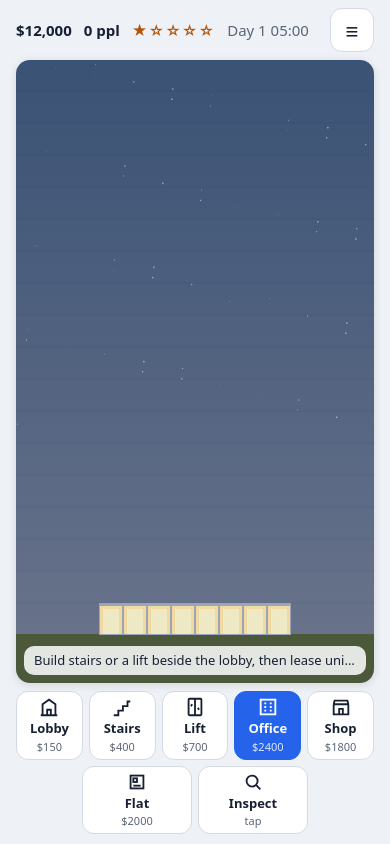
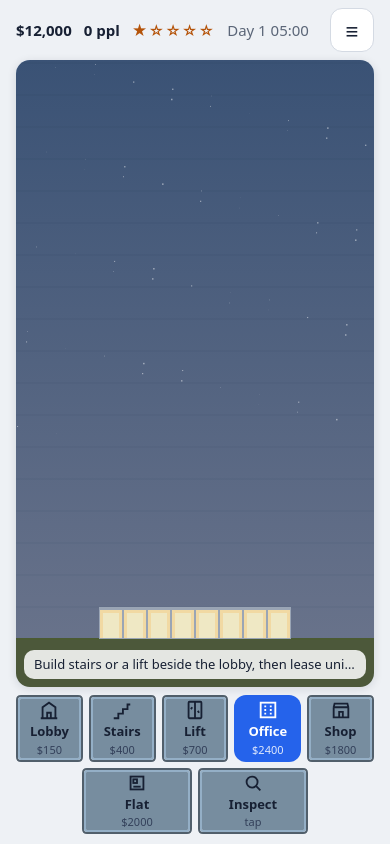
Before and after one commit to lordnukem/skyrise, a plain HTML site: page index.html in a window 390 px wide. Drawn offline with Linux system fonts and the light colour scheme.

Commit message:
Skin the toolbar with Kenney's CC0 grey button plate
The toolbar buttons use button_grey.svg from Kenney's UI Pack - Adventure
(CC0) as a 9-slice border image. The active tool keeps the accent fill.
The plate's fill is fixed, so the toolbar text colour is fixed too. The
license file sits beside the asset.

docs/screenshots/phone-360x740-kenney-toolbar.png is the 360px phone view,
light theme.

Co-Authored-By: Claude Haiku 5.5 <noreply@anthropic.com>
Claude-Session: https://claude.ai/code/session_012HuM9odHbLXTCHah5Lskm3

```diff
--- a/styles.css
+++ b/styles.css
@@ -246,9 +246,19 @@ canvas#view {
 }
 .toolbar button small { font-weight: 500; color: var(--muted); font-size: 11px; }
 .toolbar button svg { width: 22px; height: 22px; }
+/* Kenney UI Pack - Adventure (CC0): the grey button plate, stretched as a 9-slice.
+   Its fill is fixed, so the text colour is fixed too; see assets/ui/. */
+.toolbar button {
+  border: 0;
+  background: none;
+  border-image: url("assets/ui/button_grey.svg") 6 fill / 6px stretch;
+  color: #172033;
+}
+.toolbar button small { color: #33405a; }
 .toolbar button.active {
   background: var(--accent);
+  border-image: none;
   color: var(--accent-fg);
-  border-color: var(--accent);
+  border-radius: 12px;
 }
 .toolbar button.active small { color: inherit; opacity: 0.85; }
```
Also changed, not shown: assets/ui/LICENSE-kenney-ui-pack-adventure.txt (added), assets/ui/button_grey.svg (added), docs/screenshots/phone-360x740-kenney-toolbar.png (added).
